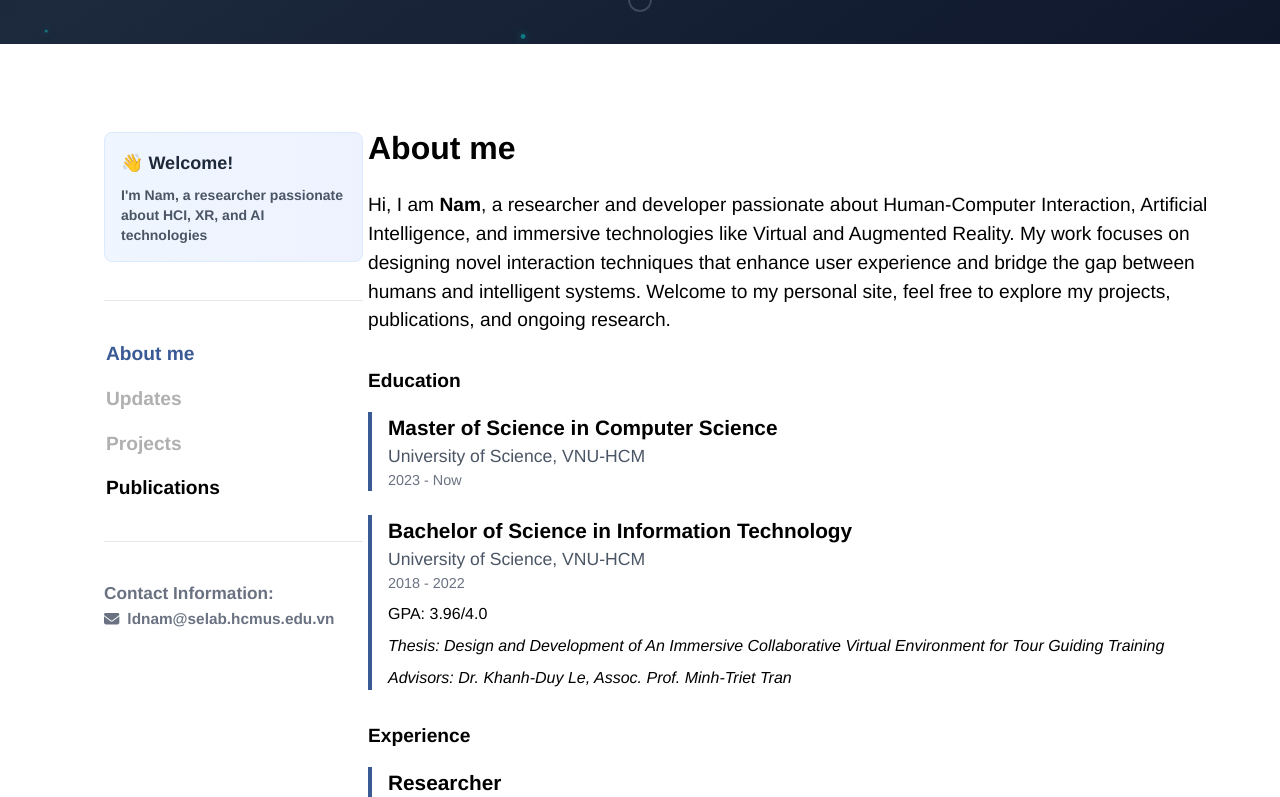
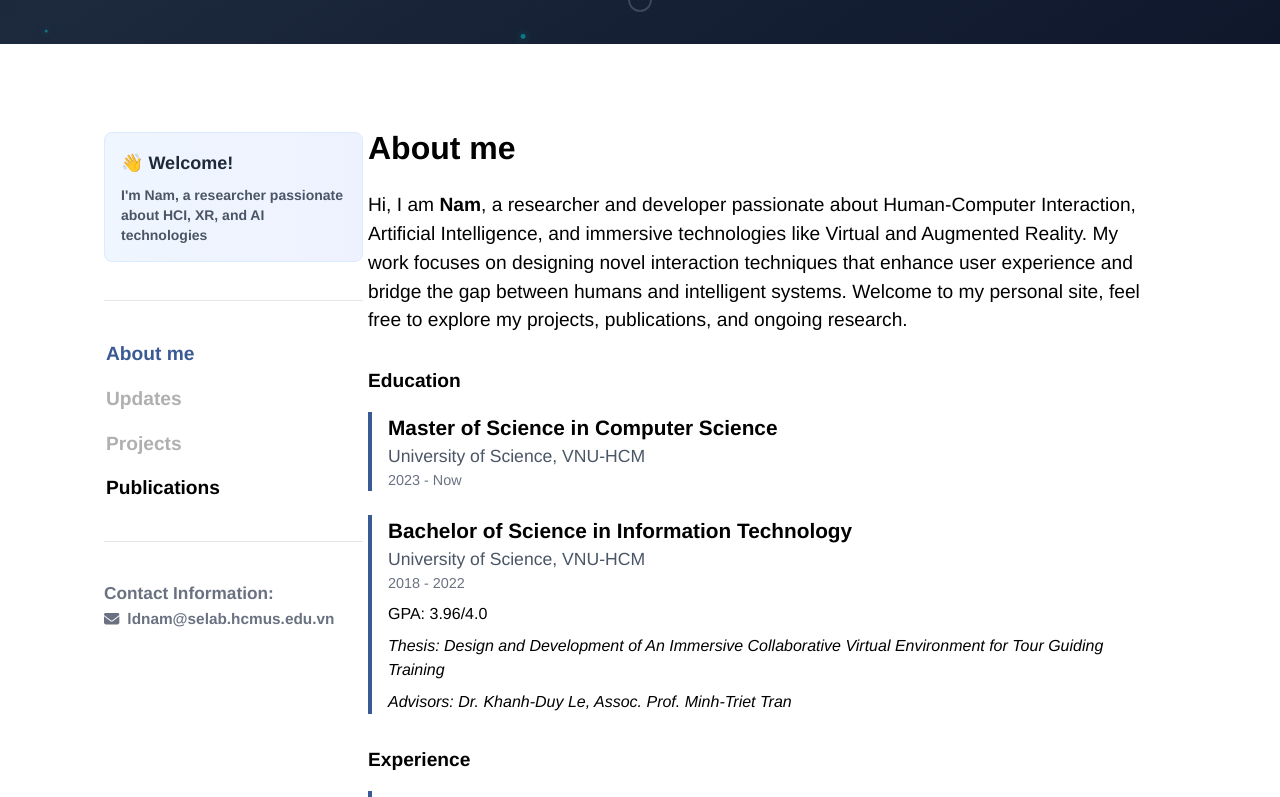
Before and after one commit to lyduynam/lyduynam.github.io, a Next.js app: page / in a window 1280 px wide. Shown: the part 756-1553 px from the top of the page. Built offline with nearby package versions, Linux system fonts and the light colour scheme.

Commit message:
change layout margin

```diff
--- a/src/app/globals.css
+++ b/src/app/globals.css
@@ -104,11 +104,12 @@ a:hover {
 .main-content{
   padding: 0rem 3rem 0rem 3rem;
   margin-top: 0;
-
+  margin-right: 5rem;
   width: 100%;
   @media (min-width: 768px) {
-    width: 75%;
+    width: 80%;
     margin-top: 5em;
+    padding: 0rem 3rem 0rem 3rem;
   }
 }
 .header-name{
--- a/src/app/layout.js
+++ b/src/app/layout.js
@@ -35,7 +35,7 @@ export default function RootLayout({ children }) {
         <Header />
         <CoverImage />
         <div className="main-container">
-          <div className="flex sm:flex-row flex-col-reverse  justify-between w-full  h-full">
+          <div className="flex sm:flex-row flex-col-reverse   justify-between w-full  h-full">
            <div className="w-full sm:w-[25%] ">
              <Menu />
            </div>
```
